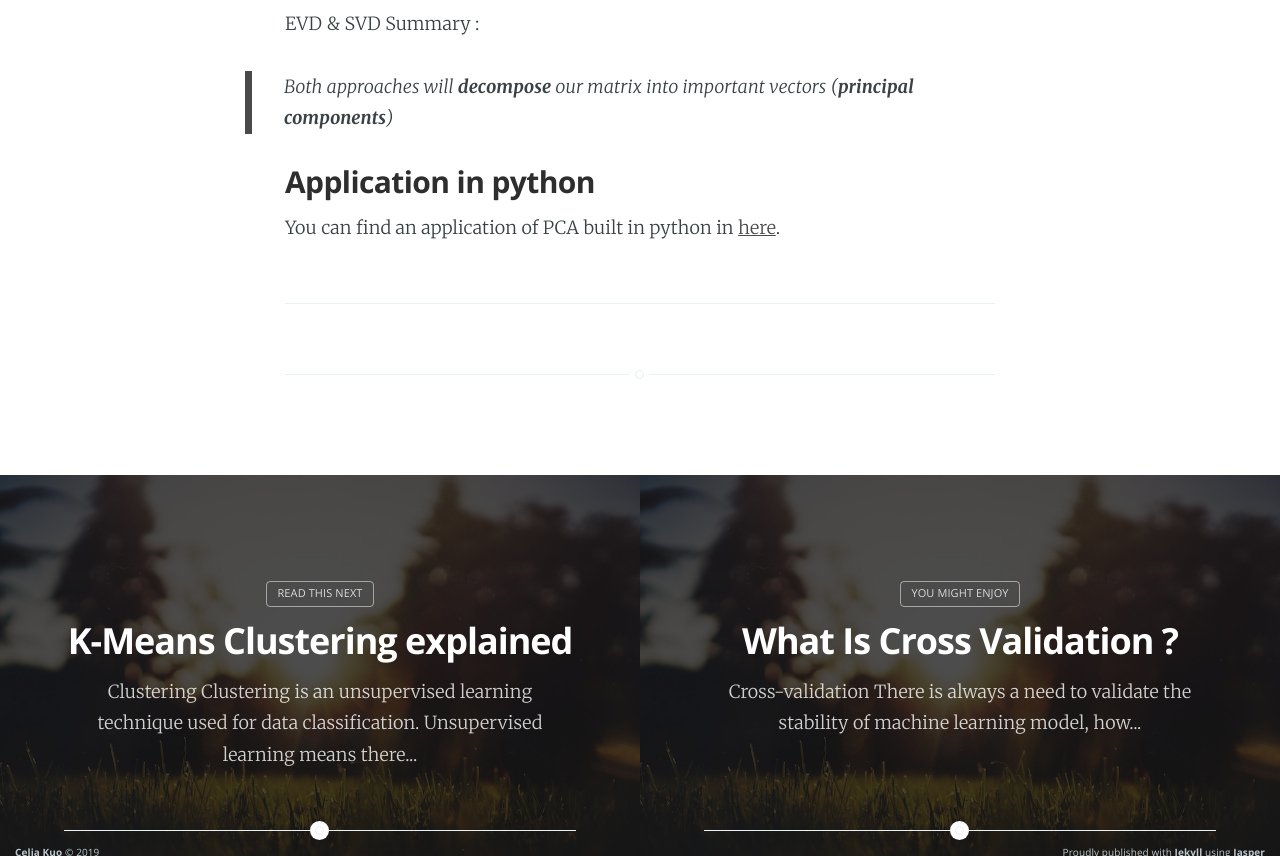
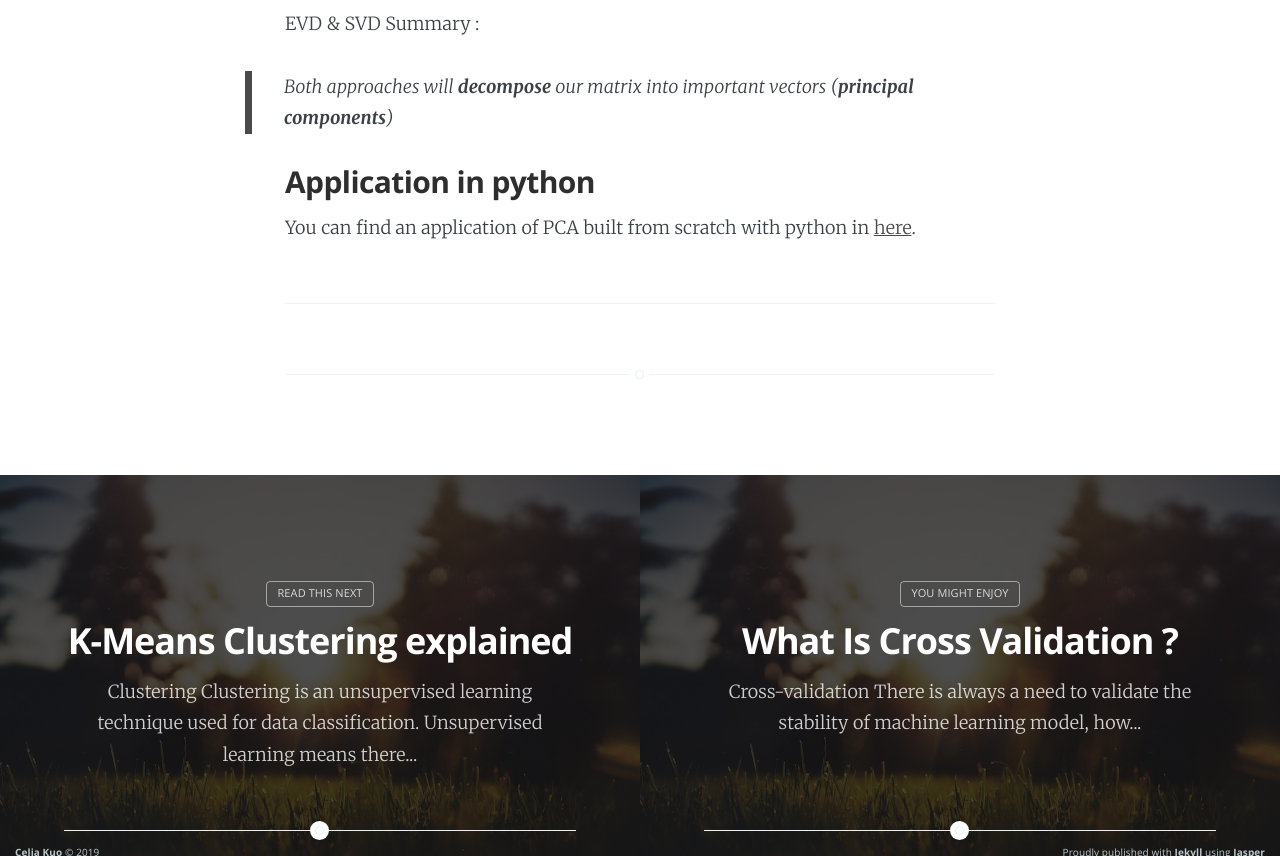
Before and after one commit to a972celia/a972celia.github.io, a Jekyll site: the page built from _posts/2019-07-19-Principal-Component-Analysis.md, in a window 1280 px wide and 900 px high, scrolled down 7567 px, cut to the strip 44-900 px from the top of the window. Built offline with Jekyll 4.4.1, drawn with Linux system fonts in a browser that asks for light colours; nearby versions of some CDN libraries.

```diff
--- a/_posts/2019-07-19-Principal-Component-Analysis.md
+++ b/_posts/2019-07-19-Principal-Component-Analysis.md
@@ -77,4 +77,4 @@
 </blockquote>
 
 <h3>Application in python</h3>
-<p>You can find an application of PCA built in python in <a href="https://github.com/a972celia/Data-Analysis-project/blob/master/Machine%20Learning/Principle%20component%20analysis%20build%20from%20scratch.ipynb">here</a>.</p>
+<p>You can find an application of PCA built from scratch with python in <a href="https://github.com/a972celia/Data-Analysis-project/blob/master/Machine%20Learning/Principle%20component%20analysis%20build%20from%20scratch.ipynb">here</a>.</p>
```
